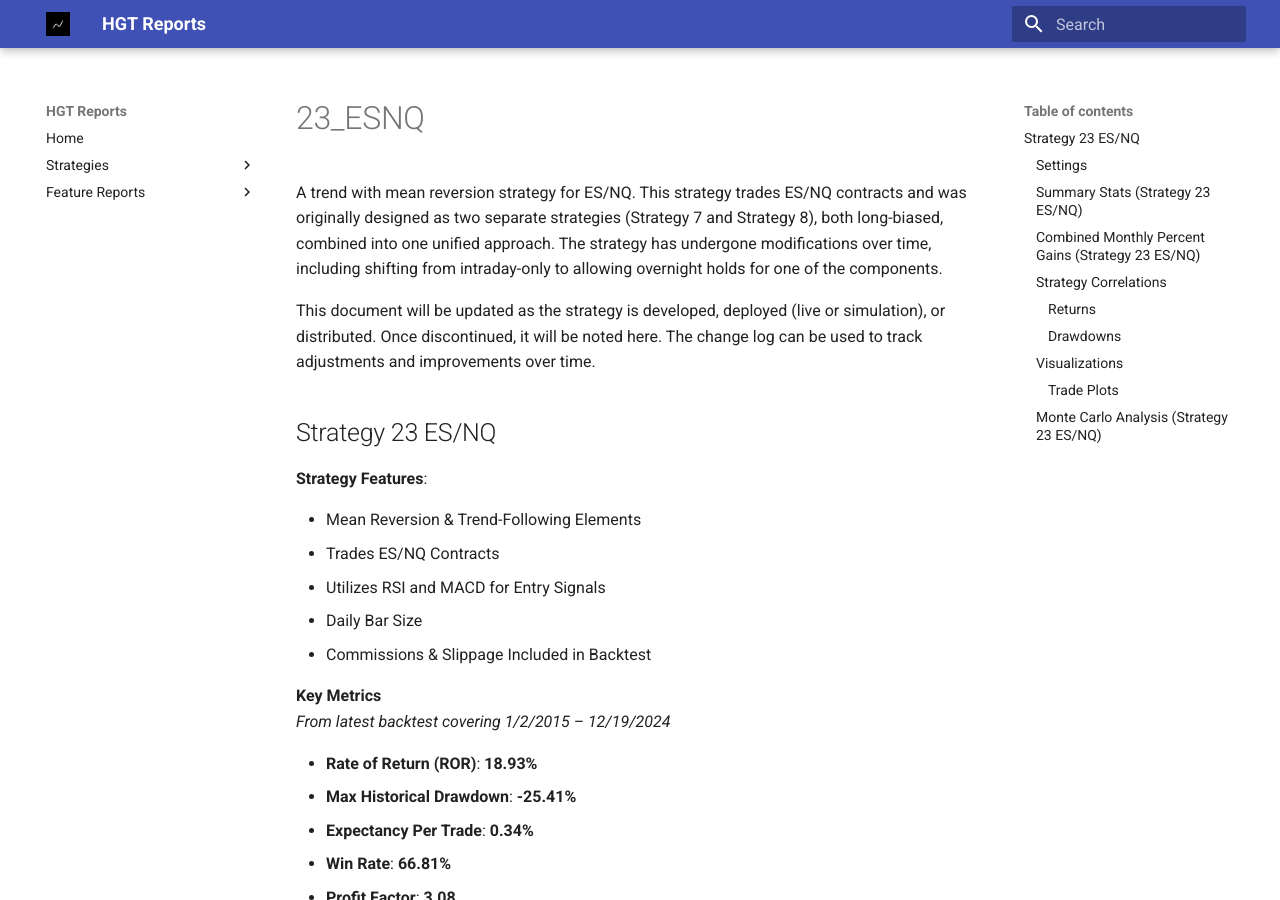
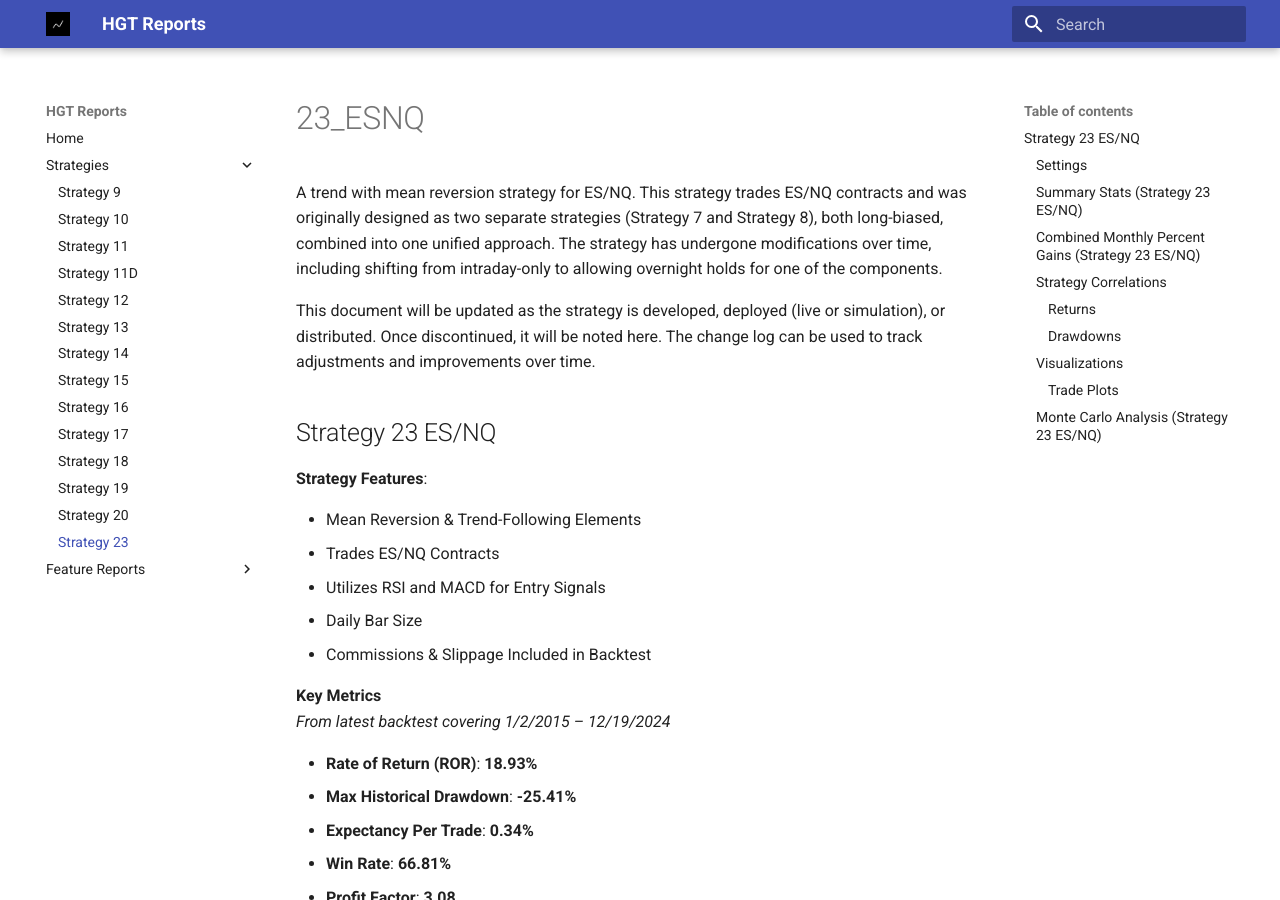
Before and after one commit to larrykann/Reports, an MkDocs documentation site: the page built from docs/23_ESNQ/23_ESNQ.md, in a window 1280 px wide and 900 px high. Built offline with MkDocs 1.6.1 and Material for MkDocs 9.7.7, drawn with Linux system fonts in a browser that asks for light colours.

Commit message:
strategy 23 added to yaml

```diff
--- a/mkdocs.yml
+++ b/mkdocs.yml
@@ -16,6 +16,7 @@ nav:
       - Strategy 18: 18_BTC/18_BTC.md
       - Strategy 19: 19_ESNQ/19_ESNQ.md
       - Strategy 20: 20_ESNQ_SPY/20_ESNQ_SPY.md
+      - Strategy 23: 23_ESNQ/23_ESNQ.md
   - Feature Reports:
      - Stochastic:  IndicatorReports/Stochastic/Stochastic.md
      - VIX and SPX Products: IndicatorReports/VIX_Related_Products/VIX_Related_Products.md
```
